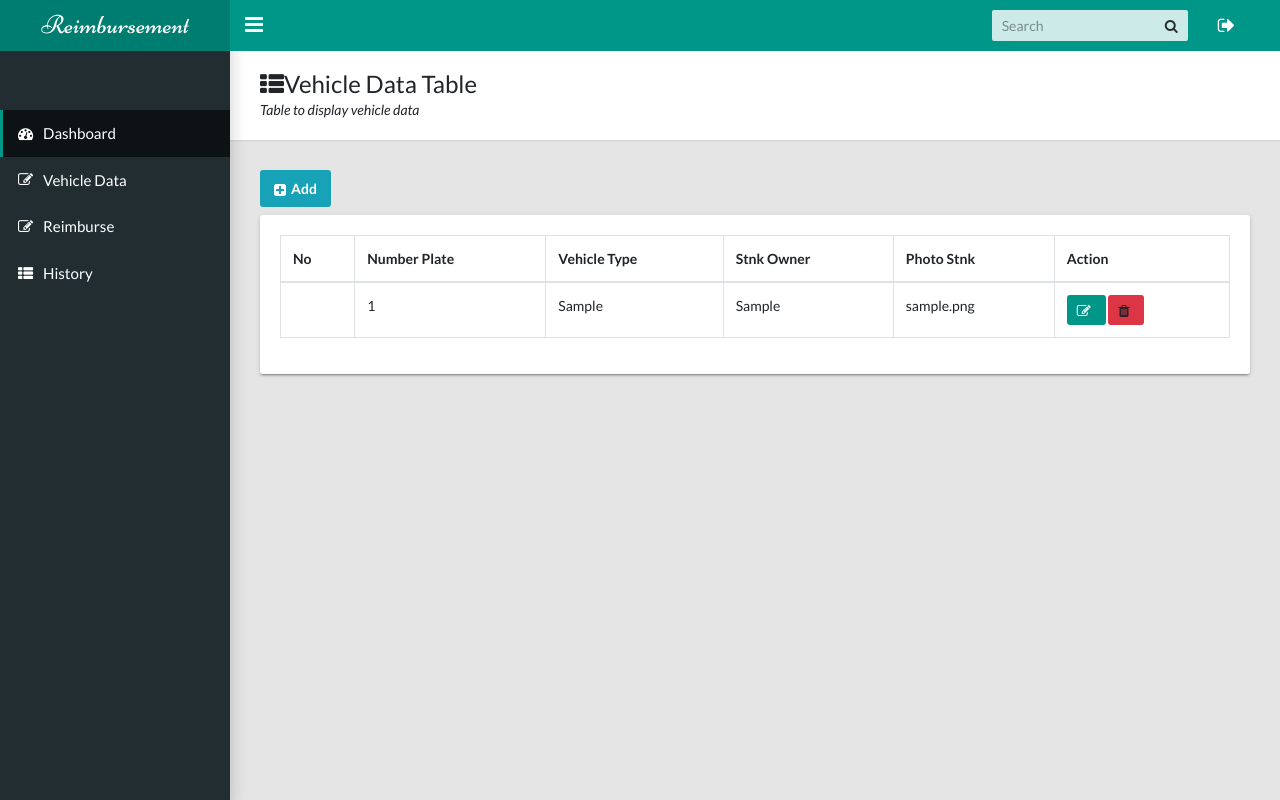
After one commit to bootcamp-33-java/REIMBURSE-PARKING-LOT, a Spring Boot app: page /vehicle in a window 1280 px wide. The commit adds this page. Run offline with Spring Boot 4, Linux system fonts and the light colour scheme; tables that the repository leaves empty hold one stand-in row (values such as "Sample post"); some of the project's set-up classes (security, data sources, template engines, error pages and the like) are left out, and stand-ins take their place; some libraries are stand-ins or nearby versions.

Commit message:
Vehicle Lagi bisa Save

```diff
--- /dev/null
+++ b/src/main/java/com/bootcamp/ConsumeAPI/controllers/VehicleController.java
@@ -0,0 +1,60 @@
+/*
+ * To change this license header, choose License Headers in Project Properties.
+ * To change this template file, choose Tools | Templates
+ * and open the template in the editor.
+ */
+package com.bootcamp.ConsumeAPI.controllers;
+
+import com.bootcamp.ConsumeAPI.entities.Employee;
+import com.bootcamp.ConsumeAPI.entities.Vehicle;
+import com.bootcamp.ConsumeAPI.services.VehicleService;
+import javax.validation.Valid;
+import org.springframework.beans.factory.annotation.Autowired;
+import org.springframework.stereotype.Controller;
+import org.springframework.ui.Model;
+import org.springframework.web.bind.annotation.GetMapping;
+import org.springframework.web.bind.annotation.PathVariable;
+import org.springframework.web.bind.annotation.PostMapping;
+import org.springframework.web.bind.annotation.RequestMapping;
+
+/**
+ *
+ * @author FIKRI-PC
+ */
+@RequestMapping(value="vehicle")
+@Controller
+public class VehicleController {
+     @Autowired
+    VehicleService service;
+
+    @GetMapping("")
+    public String getAll(Model model){
+        model.addAttribute("vehicles",service.getAll()) ;
+          return "vehicle";
+    }
+//    @RequestMapping
+    @PostMapping("save")
+    public String save(@Valid Vehicle vehicle){
+            vehicle.setPhotoStnk("poto");
+            Employee employee=new Employee();
+            employee.setId("16163");
+            vehicle.setEmployee(employee);
+        service.save(vehicle);
+        return("redirect:/vehicle");
+    }
+    @GetMapping("/{id}")
+    public String getById(Model model, @PathVariable("id") String id){
+
+        model.addAttribute("vehicle",service.getById(id));
+        model.addAttribute("vehicles",service.getAll());
+        return "vehicle";
+    }
+
+    @GetMapping("/delete/{id}")
+    public String delete(@PathVariable("id") String id){
+
+        service.delete(id);
+        return("redirect:/");
+    }
+
+}
--- a/src/main/java/com/bootcamp/ConsumeAPI/repositories/VehicleRepository.java
+++ b/src/main/java/com/bootcamp/ConsumeAPI/repositories/VehicleRepository.java
@@ -5,8 +5,11 @@ import org.springframework.data.repository.PagingAndSortingRepository;
 import org.springframework.stereotype.Repository;
 
 import java.util.List;
+import java.util.Optional;
 
 @Repository
 public interface VehicleRepository extends PagingAndSortingRepository<Vehicle, String> {
     List<Vehicle> findAll();
+
+    Optional<Vehicle> findById(String id);
 }
--- /dev/null
+++ b/src/main/resources/static/js/session.js
@@ -0,0 +1,5 @@
+/*
+ * To change this license header, choose License Headers in Project Properties.
+ * To change this template file, choose Tools | Templates
+ * and open the template in the editor.
+ */
--- a/src/main/resources/templates/fragments/header.html
+++ b/src/main/resources/templates/fragments/header.html
@@ -11,7 +11,7 @@
     <meta property="og:url" content="http://pratikborsadiya.in/blog/vali-admin">
     <meta property="og:image" content="http://pratikborsadiya.in/blog/vali-admin/hero-social.png">
     <meta property="og:description" content="Vali is a responsive and free admin theme built with Bootstrap 4, SASS and PUG.js. It's fully customizable and modular.">
-    <title>Vali Admin - Free Bootstrap 4 Admin Template</title>
+    <title>Reimbursement</title>
     <meta charset="utf-8">
     <meta http-equiv="X-UA-Compatible" content="IE=edge">
     <meta name="viewport" content="width=device-width, initial-scale=1">
@@ -19,6 +19,13 @@
     <link rel="stylesheet" type="text/css" href="css/main.css">
     <!-- Font-icon css-->
     <link rel="stylesheet" type="text/css" href="https://maxcdn.bootstrapcdn.com/font-awesome/4.7.0/css/font-awesome.min.css">
+    <link rel="stylesheet" type="text/css" href="https://cdn.datatables.net/v/dt/dt-1.10.18/datatables.min.css"/>
+        <script type="text/javascript" src="https://cdn.datatables.net/v/dt/dt-1.10.18/datatables.min.js"></script>
+        <script>
+            $(document).ready(function () {
+                $('#d_table').DataTable();
+            });
+        </script>
 </div>
 
 <div th:fragment="sidebar">
@@ -30,30 +37,32 @@
             </div>
             <ul class="app-menu">
                 <li><a class="app-menu__item active" href="dashboard.html"><i class="app-menu__icon fa fa-dashboard"></i><span class="app-menu__label">Dashboard</span></a></li>
-                <li class="treeview"><a class="app-menu__item" href="#" data-toggle="treeview"><i class="app-menu__icon fa fa-laptop"></i><span class="app-menu__label">UI Elements</span><i class="treeview-indicator fa fa-angle-right"></i></a>
+<!--                <li class="treeview"><a class="app-menu__item" href="#" data-toggle="treeview"><i class="app-menu__icon fa fa-laptop"></i><span class="app-menu__label">UI Elements</span><i class="treeview-indicator fa fa-angle-right"></i></a>
                     <ul class="treeview-menu">
                         <li><a class="treeview-item" href="bootstrap-components.html"><i class="icon fa fa-circle-o"></i> Bootstrap Elements</a></li>
                         <li><a class="treeview-item" href="https://fontawesome.com/v4.7.0/icons/" target="_blank" rel="noopener"><i class="icon fa fa-circle-o"></i> Font Icons</a></li>
                         <li><a class="treeview-item" href="ui-cards.html"><i class="icon fa fa-circle-o"></i> Cards</a></li>
                         <li><a class="treeview-item" href="widgets.html"><i class="icon fa fa-circle-o"></i> Widgets</a></li>
                     </ul>
-                </li>
-                <li><a class="app-menu__item" href="charts.html"><i class="app-menu__icon fa fa-pie-chart"></i><span class="app-menu__label">Charts</span></a></li>
-                <li class="treeview"><a class="app-menu__item" href="#" data-toggle="treeview"><i class="app-menu__icon fa fa-edit"></i><span class="app-menu__label">Forms</span><i class="treeview-indicator fa fa-angle-right"></i></a>
+                </li>-->
+                <li><a class="app-menu__item" th:href="@{vehicle}"><i class="app-menu__icon fa fa-edit"></i><span class="app-menu__label">Vehicle Data</span></a></li>
+                <li><a class="app-menu__item" href="charts.html"><i class="app-menu__icon fa fa-edit"></i><span class="app-menu__label">Reimburse</span></a></li>
+                <li><a class="app-menu__item" href="charts.html"><i class="app-menu__icon fa fa-th-list"></i><span class="app-menu__label">History</span></a></li>
+<!--                <li class="treeview"><a class="app-menu__item" href="#" data-toggle="treeview"><i class="app-menu__icon fa fa-edit"></i><span class="app-menu__label">Forms</span><i class="treeview-indicator fa fa-angle-right"></i></a>
                     <ul class="treeview-menu">
                         <li><a class="treeview-item" href="form-components.html"><i class="icon fa fa-circle-o"></i> Form Components</a></li>
                         <li><a class="treeview-item" href="form-custom.html"><i class="icon fa fa-circle-o"></i> Custom Components</a></li>
                         <li><a class="treeview-item" href="form-samples.html"><i class="icon fa fa-circle-o"></i> Form Samples</a></li>
                         <li><a class="treeview-item" href="form-notifications.html"><i class="icon fa fa-circle-o"></i> Form Notifications</a></li>
                     </ul>
-                </li>
-                <li class="treeview"><a class="app-menu__item" href="#" data-toggle="treeview"><i class="app-menu__icon fa fa-th-list"></i><span class="app-menu__label">Tables</span><i class="treeview-indicator fa fa-angle-right"></i></a>
+                </li>-->
+<!--                <li class="treeview"><a class="app-menu__item" href="#" data-toggle="treeview"><i class="app-menu__icon fa fa-th-list"></i><span class="app-menu__label">Tables</span><i class="treeview-indicator fa fa-angle-right"></i></a>
                     <ul class="treeview-menu">
                         <li><a class="treeview-item" href="table-basic.html"><i class="icon fa fa-circle-o"></i> Basic Tables</a></li>
                         <li><a class="treeview-item" href="table-data-table.html"><i class="icon fa fa-circle-o"></i> Data Tables</a></li>
                     </ul>
-                </li>
-                <li class="treeview"><a class="app-menu__item" href="#" data-toggle="treeview"><i class="app-menu__icon fa fa-file-text"></i><span class="app-menu__label">Pages</span><i class="treeview-indicator fa fa-angle-right"></i></a>
+                </li>-->
+<!--                <li class="treeview"><a class="app-menu__item" href="#" data-toggle="treeview"><i class="app-menu__icon fa fa-file-text"></i><span class="app-menu__label">Pages</span><i class="treeview-indicator fa fa-angle-right"></i></a>
                     <ul class="treeview-menu">
                         <li><a class="treeview-item" href="blank-page.html"><i class="icon fa fa-circle-o"></i> Blank Page</a></li>
                         <li><a class="treeview-item" href="page-login.html"><i class="icon fa fa-circle-o"></i> Login Page</a></li>
@@ -64,8 +73,8 @@
                         <li><a class="treeview-item" href="page-mailbox.html"><i class="icon fa fa-circle-o"></i> Mailbox</a></li>
                         <li><a class="treeview-item" href="page-error.html"><i class="icon fa fa-circle-o"></i> Error Page</a></li>
                     </ul>
-                </li>
-                <li><a class="app-menu__item" href="docs.html"><i class="app-menu__icon fa fa-file-code-o"></i><span class="app-menu__label">Docs</span></a></li>
+                </li>-->
+                <!--<li><a class="app-menu__item" href="docs.html"><i class="app-menu__icon fa fa-file-code-o"></i><span class="app-menu__label">Docs</span></a></li>-->
             </ul>
         </aside>
 
--- /dev/null
+++ b/src/main/resources/templates/vehicle.html
@@ -0,0 +1,181 @@
+<!DOCTYPE html>
+<html lang="en">
+<head>
+    <div th:replace="fragments/header::head"></div>
+</head>
+<body class="app sidebar-mini">
+    <!-- Navbar-->
+    <header class="app-header"><a class="app-header__logo" href="index.html">Reimbursement</a>
+        <!-- Sidebar toggle button--><a class="app-sidebar__toggle" href="#" data-toggle="sidebar" aria-label="Hide Sidebar"></a>
+        <!-- Navbar Right Menu-->
+        <ul class="app-nav">
+            <li class="app-search">
+                <input class="app-search__input" type="search" placeholder="Search">
+                <button class="app-search__button"><i class="fa fa-search"></i></button>
+            </li>
+            <li class="dropdown"><a class="app-nav__item" th:href="logout"><i class="fa fa-sign-out fa-lg"></i></a>
+
+            </li>
+        </ul>
+    </header>
+    <!-- Sidebar menu-->
+    <div class="app-sidebar__overlay" data-toggle="sidebar"></div>
+    <div th:replace="fragments/header::sidebar"></div>
+    <main class="app-content">
+        <div class="app-title">
+            <div>
+                <h1><i class="fa fa-th-list"></i>Vehicle Data Table</h1>
+                <p>Table to display vehicle data</p>
+            </div>
+        </div>
+        <button type="button" class="btn  btn-info mb-2"  data-toggle="modal" data-target="#exampleModal" >
+            <i class="far fa fa-plus-square"></i>Add
+        </button>
+        <div class="row">
+            <div class="col-md-12">
+                <div class="tile">
+                    <div class="tile-body">
+                        <div class="table-responsive">
+                            <table class="table table-hover table-bordered" id="d_table">
+                                <thead>
+                                    <tr>
+                                        <th>No</th>
+                                        <th>Number Plate</th>
+                                        <th>Vehicle Type</th>
+                                        <th>Stnk Owner</th>
+                                        <th>Photo Stnk</th>
+                                        <th>Action</th>
+                                    </tr>
+                                </thead>
+                                <tbody>
+                                    <tr th:each="as : ${vehicles}">
+                                        <td></td>
+                                        <td th:text="${as.id}"></td>
+                                        <td th:text="${as.vehicleType}"></td>
+                                        <td th:text="${as.stnkOwner}"></td>
+                                        <td th:text="${as.photoStnk}"></td>
+                                        <td>
+
+                                            <button type="button" class="btn  btn-primary btn-sm"  data-toggle="modal" data-target="#updateModal" th:attr="data-target='#updateModal'+${as.id}">
+                                                <i class="far fa fa-edit"></i>
+                                            </button>
+                                            <a th:id="@{vehicle/delete/}+${as.id}"
+                                               <button onclick="removeBtn(this.id)" type="button" class="btn  btn-danger btn-sm">
+                                                    <i class="far fa fa-trash"></i>
+                                                </button></a>
+                                            <!--====================================MODAL UPATE==================================-->
+                                            <form th:action="@{save}" th:object="${vehicle}" method="post">
+                                                <div class="modal fade" th:id="updateModal+${as.id}" tabindex="-1" role="dialog" aria-labelledby="exampleModalLabel" aria-hidden="true">
+                                                    <div class="modal-dialog" role="document">
+                                                        <div class="modal-content">
+                                                            <div class="modal-header">
+                                                                <h5 class="modal-title" id="exampleModalLabel">Update</h5>
+                                                                <button type="button" class="close" data-dismiss="modal" aria-label="Close">
+                                                                    <span aria-hidden="true">&times;</span>
+                                                                </button>
+                                                            </div>
+
+                                                            <!--==================================Isi method UPDATE Modal====================================================================-->
+                                                            <div class="modal-body">
+
+                                                                <table border="0" >
+                                                                    <tbody>
+                                                                        <tr>
+                                                                            <th>Number Plate</th>
+                                                                            <th><input type="text" id="id" name="id" th:value="${as.id}" /></th>
+                                                                        </tr>
+                                                                        <tr>
+                                                                            <td>Vehicle Type</td>
+                                                                            <td><input type="text" id="vehicleType" name="vehicleType" th:value="${as.vehicleType}" /></td>
+                                                                        </tr>
+                                                                        <tr>
+                                                                            <td>STNK Owner</td>
+                                                                            <td><input type="text" id="stnkOwner" name="stnkOwner" th:value="${as.stnkOwner}" /></td>
+                                                                        </tr>
+                                                                        <tr>
+                                                                            <td>Photo STNK</td>
+                                                                            <td><input type="text" id="photoStnk" name="photoStnk" th:value="${as.photoStnk}" /></td>
+                                                                        </tr>
+
+
+                                                                    </tbody>
+                                                                </table>
+                                                            </div>
+                                                            <div class="modal-footer">
+                                                                <!--==================================Button pada modal UPDATE====================================================================-->
+                                                                <button type="button" class="btn btn-danger" data-dismiss="modal">Close</button>
+                                                                <button onclick="okeBtn()" type="submit" class="btn btn-primary">Update </button>
+
+                                                            </div>
+                                                        </div>
+                                                    </div>
+                                                </div>
+                                            </form>
+                                            <!--====================================END MODAL UPATE==================================-->
+                                        </td>
+                                    </tr>
+                                </tbody>
+                            </table>
+                        </div>
+                    </div>
+                </div>
+            </div>
+        </div>
+    </main>
+    <!--==================================MODAL INSERT==================================-->
+    <form th:action="@{vehicle/save}" th:object="${vehicle}" method="post">
+        <div class="modal fade" id="exampleModal" tabindex="-1" role="dialog" aria-labelledby="exampleModalLabel" aria-hidden="true">
+            <div class="modal-dialog" role="document">
+                <div class="modal-content">
+                    <div class="modal-header">
+                        <h5 class="modal-title" id="exampleModalLabel">Insert</h5>
+                        <button type="button" class="close" data-dismiss="modal" aria-label="Close">
+                            <span aria-hidden="true">&times;</span>
+                        </button>
+                    </div>
+
+                    <div class="modal-body">
+
+                        <!--==================================Isi method Insert Modal====================================================================-->
+                        <table border="0" >
+                            <tbody>
+                                <tr>
+                                    <th>Number Plate</th>
+                                    <th><input type="text" id="id" name="id" class="form-control" /></th>
+                                </tr>
+                                <tr>
+                                    <td>Vehicle Type</td>
+                                    <td><input type="radio"  id="vehicleType" name="vehicleType" value="motorcycle" >
+                                        <label for="motorcycle">Motorcycle</label>
+                                        <input type="radio"  id="vehicleType" name="vehicleType" value="car" >
+                                        <label for="car">Car</label></td>
+                                </tr>
+                                <tr>
+                                    <td>STNK Owner</td>
+                                    <td><input type="text" id="stnkOwner" name="stnkOwner" class="form-control" /></td>
+                                </tr>
+                                <tr>
+                                    <td>Photo STNK</td>
+                                    <td><input type="file"  id="photoStnk" name="photoStnk" class="form-control" /></td>
+                                </tr>
+
+                            </tbody>
+                        </table>
+                    </div>
+                    <div class="modal-footer">
+                        <!--==================================Button pada modal Insert====================================================================-->
+                        <button type="button" class="btn btn-danger" data-dismiss="modal">Close</button>
+                        <button onclick="setTimeout(okeBtn(), 1500);" type="submit" class="btn btn-primary"> Save </button>
+                    </div>
+                </div>
+            </div>
+        </div>
+    </form>
+    <!--===================================END MODAL INSERT=====================================-->
+
+  <div th:replace="fragments/header::script"></div>
+</body>
+
+
+</body>
+</html>
```
Also changed, not shown: src/main/java/com/bootcamp/ConsumeAPI/services/EmployeeService.java (added, +35 -0 lines), src/main/java/com/bootcamp/ConsumeAPI/services/VehicleService.java (added, +40 -0 lines).
